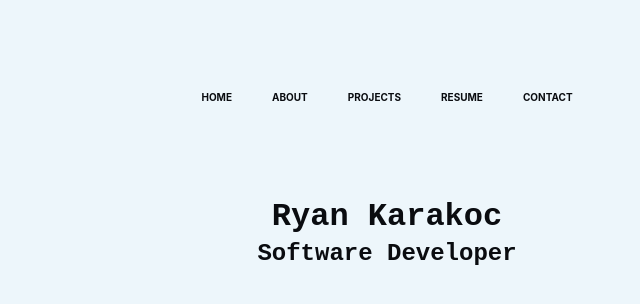
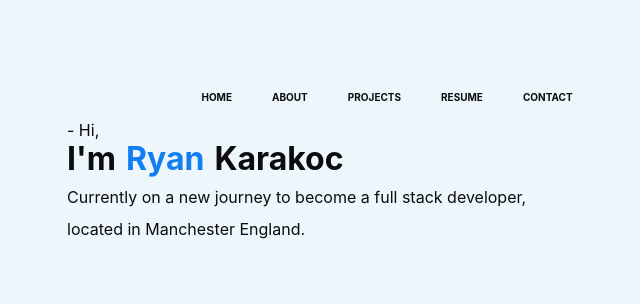
Before and after one commit to RyanKarakoc/portfolio, a React (Create React App) app: page / in a window 1280 px wide. Shown: the top 304 px of the page, without its empty margins (253-893 px from the left). Built offline with nearby package versions, Linux system fonts and the light colour scheme.

Commit message:
updated header to include info

```diff
--- a/src/App.css
+++ b/src/App.css
@@ -1,12 +1,38 @@
 body {
   background-color: rgb(237, 246, 251);
 }
+
 .header {
-  text-align: center;
-  font-family: "Courier New", Courier, monospace;
-  margin-top: 10vh;
-  line-height: 15px;
+  margin: auto;
+  width: 50%;
   color: rgb(10, 12, 16);
+  line-height: 2px;
+}
+
+.greeting {
+  margin-bottom: 5px;
+}
+
+.name {
+  display: flex;
+}
+#name {
+  margin-right: 10px;
+}
+
+#ryan {
+  color: rgb(19, 126, 241);
+  margin-right: 10px;
+}
+
+.info {
+  flex-wrap: wrap;
+  margin: 0;
+  line-height: 1;
+}
+
+#infoText {
+  margin-top: 8px;
 }
 
 .navbar {
--- a/src/App.js
+++ b/src/App.js
@@ -1,5 +1,5 @@
 import "./App.css";
-import Header from "./components/Header";
+import Header from "./components/Header/Header";
 import Navbar from "./components/Navbar/Navbar";
 
 function App() {
--- a/src/components/Header.jsx
+++ /dev/null
@@ -1,10 +0,0 @@
-const Header = () => {
-  return (
-    <div className="header">
-      <h1>Ryan Karakoc</h1>
-      <h2>Software Developer</h2>
-    </div>
-  );
-};
-
-export default Header;
--- /dev/null
+++ b/src/components/Header/Header.jsx
@@ -0,0 +1,20 @@
+const Header = () => {
+  return (
+    <div className="header">
+      <div className="greeting">- Hi,</div>
+      <div className="name">
+        <h1 id="name">I'm</h1>
+        <h1 id="ryan">Ryan</h1>
+        <h1>Karakoc</h1>
+      </div>
+      <div className="info">
+        <p id="infoText">
+          Currently on a new journey to become a full stack developer,
+        </p>
+        <p id="infoText">located in Manchester England.</p>
+      </div>
+    </div>
+  );
+};
+
+export default Header;
```
